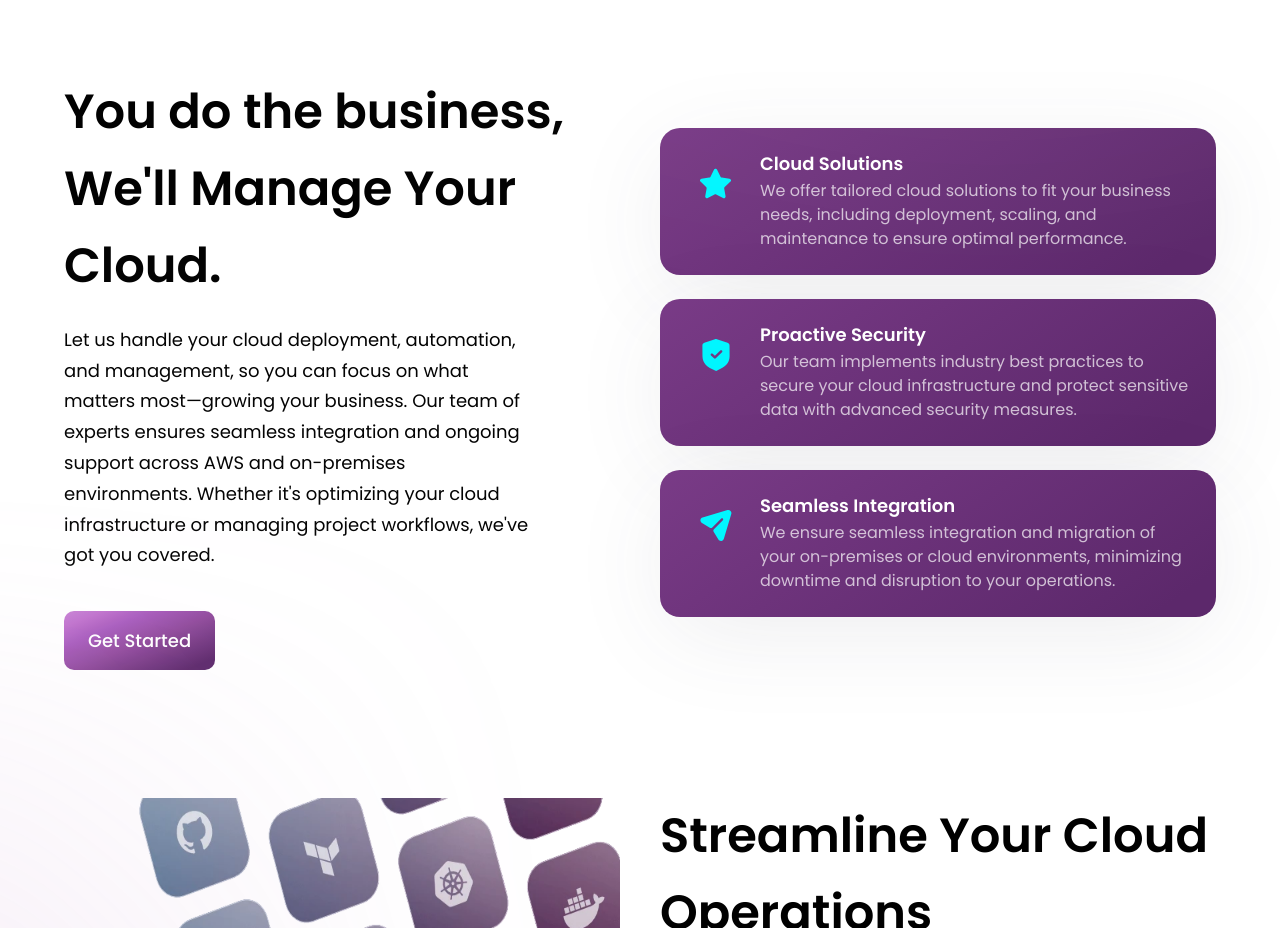
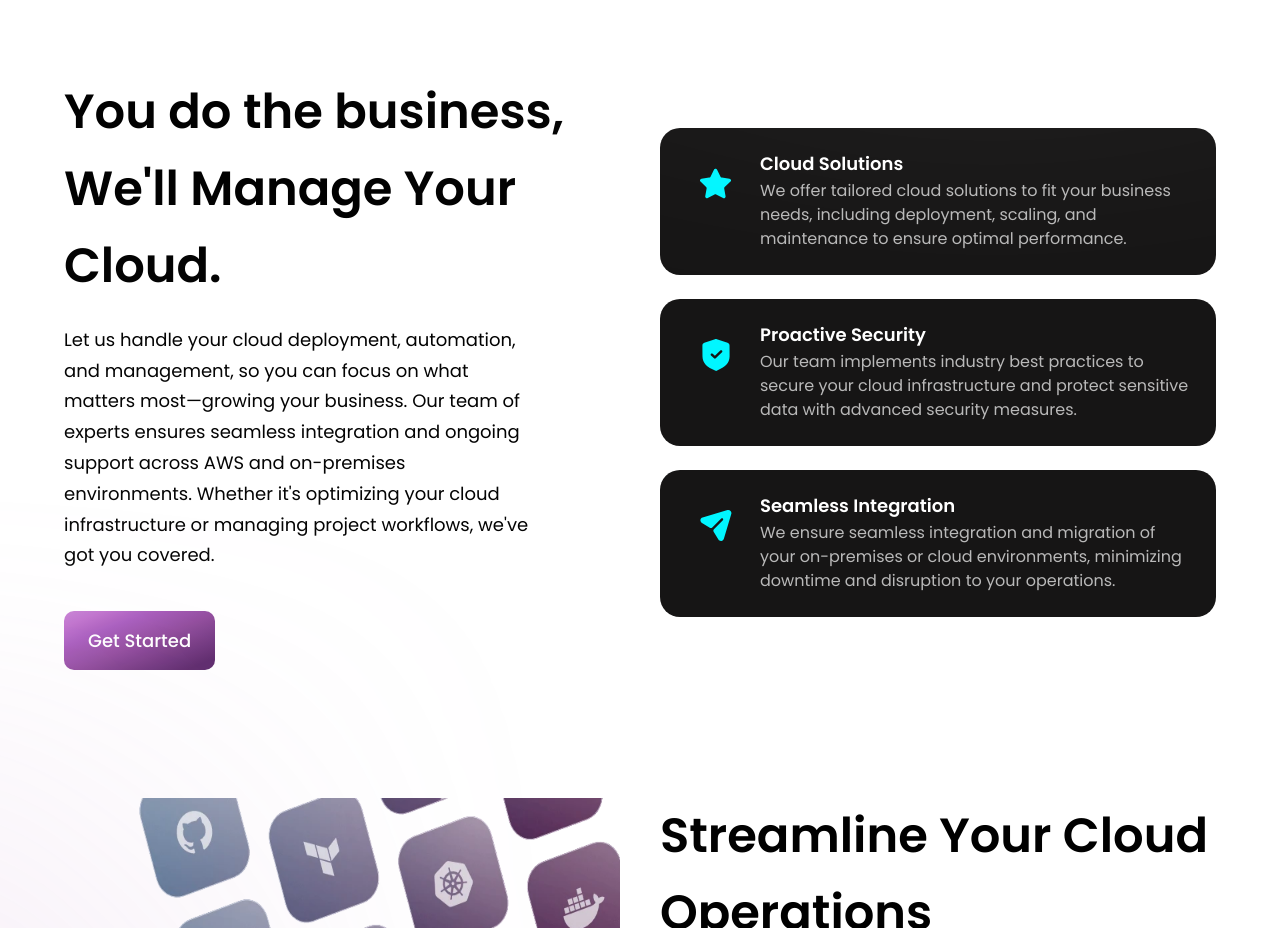
Before and after one commit to KaramHussain/cloudgenie, a React (Vite) app: page / in a window 1280 px wide. Shown: the part 1140-2068 px from the top of the page. Built offline with nearby package versions, Linux system fonts and the light colour scheme.

Commit message:
updated content

```diff
--- a/src/components/Navbar.jsx
+++ b/src/components/Navbar.jsx
@@ -6,8 +6,8 @@ const Navbar = () => {
   const [toggle, setToggle] = useState(false)
 
   return (
-    <nav className='w-full flex py-1 justify-between items-center navbar -mt-10 '> {/* Adjusted padding */}
-      <img src={logo} alt='hoobank' className='w-[250px] h-[200px] object-contain' /> {/* Adjusted size and added object-contain */}
+    <nav className='w-full flex py-1 justify-between items-center navbar -mt-10  '> {/* Adjusted padding */}
+      <img src={logo} alt='Cloudgenie' className='w-[250px] h-[200px] object-contain' /> {/* Adjusted size and added object-contain */}
       <ul className='list-none sm:flex hidden justify-end items-center flex-1'>
         {navLinks.map((nav, i) => (
           <li
--- a/src/index.css
+++ b/src/index.css
@@ -113,8 +113,10 @@
 }
 
 .feature-card {
-  background: var(--custom-gradient);
-  box-shadow: var(--card-shadow);
+  /* background: var(--custom-gradient);
+  box-shadow: var(--card-shadow); */
+  background: #161515; /* Light background for feedback cards */
+
 }
 
 .feedback-container .feedback-card:last-child {
```
